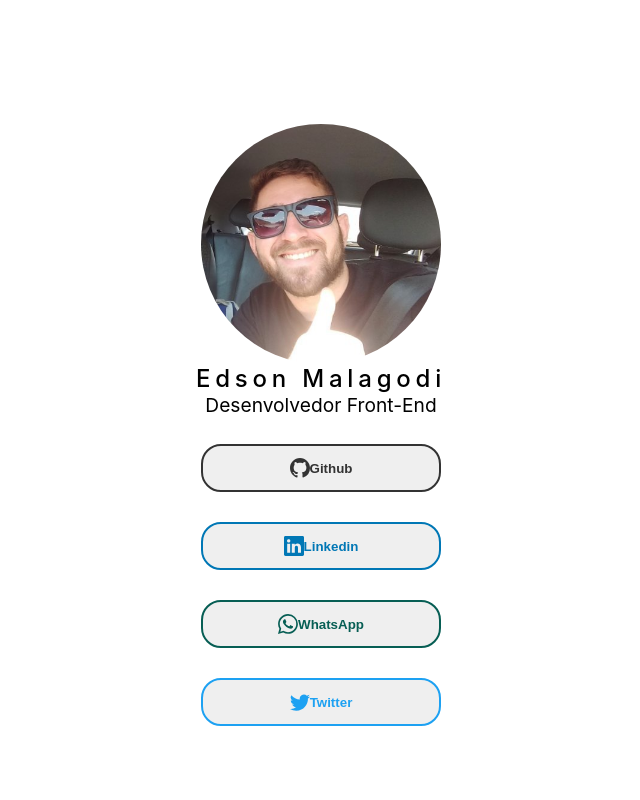
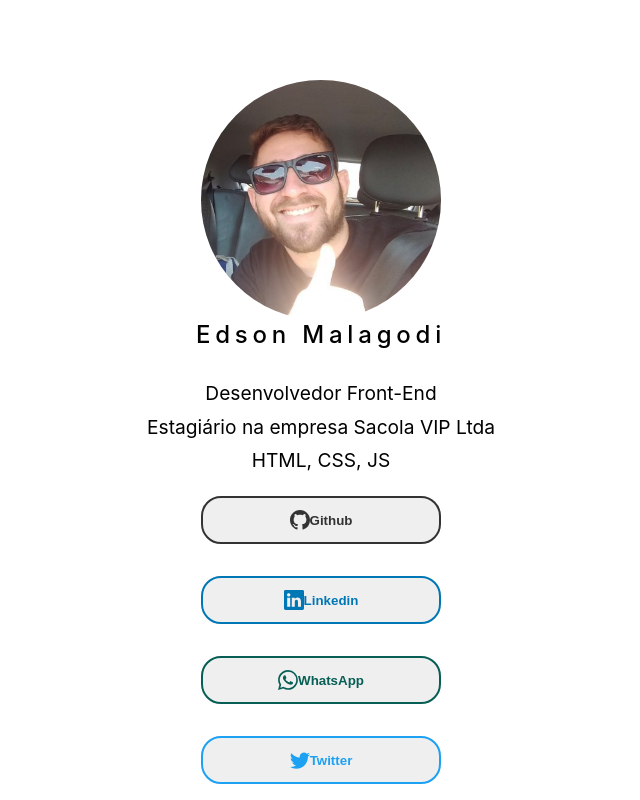
Before and after one commit to edsonmalagodi/linkfree, a Next.js app: page / in a window 1280 px wide. Shown: the whole page, without its empty margins (319-959 px from the left). Built offline with nearby package versions, Linux system fonts and the light colour scheme.

Commit message:
feat: links tree solution

```diff
--- a/links.json
+++ b/links.json
@@ -13,7 +13,7 @@
   },
   {
     "content": "WhatsApp",
-    "link": "https://api.whatsapp.com/send?phone=5514996456985&text=Ol%C3%A1%2C%20gostaria%20de%20conhecer%20voc%C3%AA%20um%20pouco%20melhor",
+    "link": "https://api.whatsapp.com/send?phone=5514996456985&text=Ol%C3%A1%2C%20vamos%20bater%20um%20papo!%3F",
     "type": "wts",
     "bg": "#075e54"
   },
--- a/pages/index.jsx
+++ b/pages/index.jsx
@@ -41,6 +41,8 @@ console.log(links)
        </ProfilePicDiv>
       <Title>Edson Malagodi</Title>
       <Description>Desenvolvedor Front-End</Description>
+      <Description>Estagiário na empresa Sacola VIP Ltda</Description>
+      <Description>HTML, CSS, JS</Description>
      </Infos>
      {getAllLinks}
    </Container>
--- a/pages/styled.jsx
+++ b/pages/styled.jsx
@@ -14,7 +14,7 @@ export const Container = styled.div`
 
 export const Infos = styled.div`
   width: 80%;
-  height: 400px;
+  height: 480px;
   display: flex;
   padding-top: 80px;
   align-items: center;
@@ -33,19 +33,20 @@ export const Title = styled.span`
   color: #000;
   font-weight: 500;
   letter-spacing: .3rem;
+  margin-bottom: 2rem;
 `;
 
 export const Description = styled.span`
   font-size: 1.2rem;
   color: #000;
-  margin-bottom: 2rem;
+  margin-bottom: .6rem;
 `;
 
 export const Button = styled.button`
   display: flex;
   width: 15rem;
   height: 3rem;
-  margin-bottom: 30px;
+  margin: 1rem 0;
   color: ${({theme}) => theme.color};
   border: 2px solid ${({theme}) => theme.color};
   border-radius: 20px;
```
